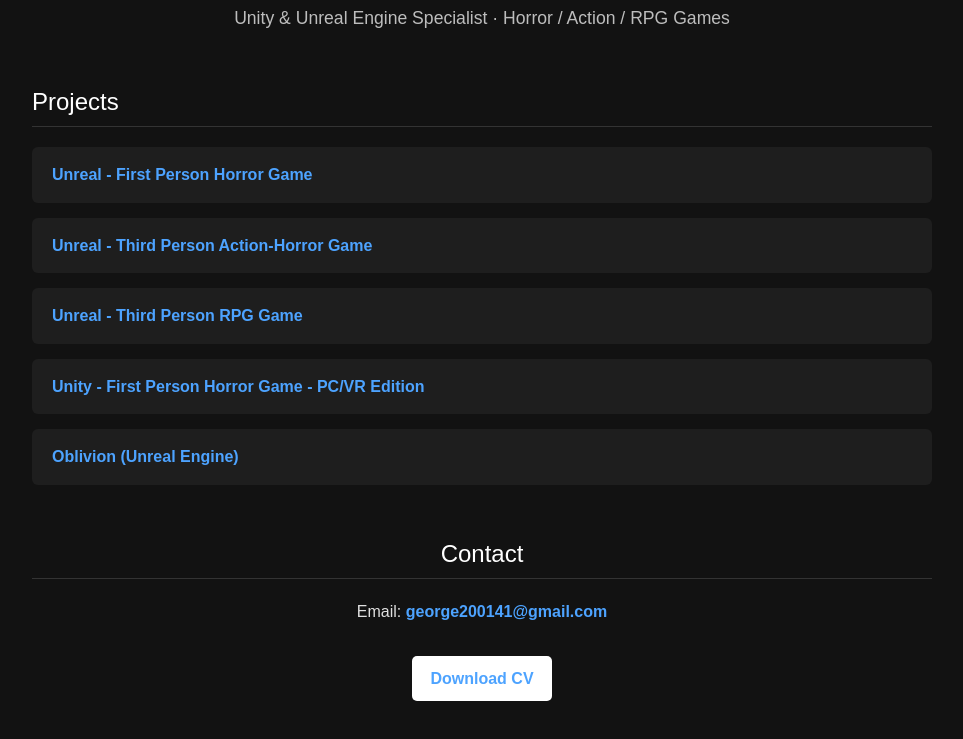
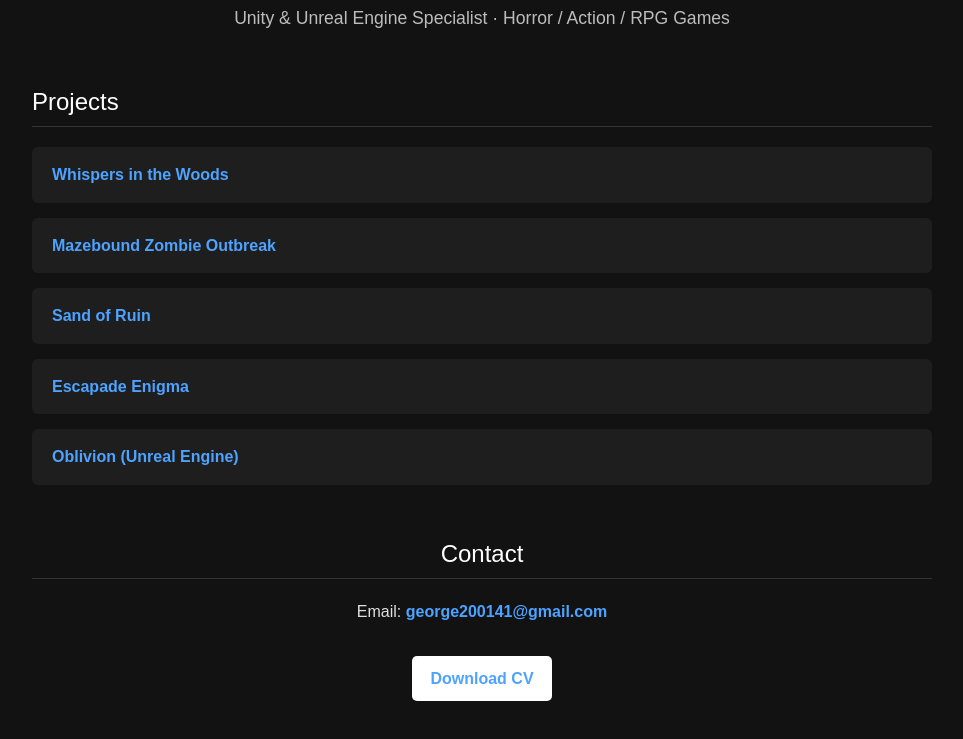
Before and after one commit to bjesenn/Portfolio, a plain HTML site: page index.html in a window 1280 px wide. Shown: the part 133-872 px from the top of the page, without its empty margins (158-1121 px from the left). Drawn offline with Linux system fonts and the light colour scheme.

Commit message:
Update index.html

```diff
--- a/index.html
+++ b/index.html
@@ -112,13 +112,14 @@
 <!-- Force update -->
 
     <h2>Projects</h2>
-    <div class="projects">
-      <div class="project-card"><a href="https://mega.nz/folder/eMdSSKhY#cMiWxkgaPNW_0RJrNPA7PA">Unreal - First Person Horror Game</a></div>
-      <div class="project-card"><a href="https://mega.nz/folder/PNU2RKhB#nF8B2VjFAsTZZCIa0ThNAw">Unreal - Third Person Action-Horror Game</a></div>
-      <div class="project-card"><a href="https://mega.nz/folder/PckQwIzR#5rSf2Lhk5F-BWietTkeDnw">Unreal - Third Person RPG Game</a></div>
-      <div class="project-card"><a href="https://mega.nz/file/bRdzjZLY#a5kuczDABpT2DOYOQkfoNgVatthCuZJPf1HMjjqrc8I">Unity - First Person Horror Game - PC/VR Edition</a></div>
-      <div class="project-card"><a href="https://mega.nz/fm/qI9yTKgR">Oblivion (Unreal Engine)</a></div>
-    </div>
+<div class="projects">
+  <div class="project-card"><a href="https://mega.nz/folder/eMdSSKhY#cMiWxkgaPNW_0RJrNPA7PA">Whispers in the Woods</a></div>
+  <div class="project-card"><a href="https://mega.nz/folder/PNU2RKhB#nF8B2VjFAsTZZCIa0ThNAw">Mazebound Zombie Outbreak</a></div>
+  <div class="project-card"><a href="https://mega.nz/folder/PckQwIzR#5rSf2Lhk5F-BWietTkeDnw">Sand of Ruin</a></div>
+  <div class="project-card"><a href="https://mega.nz/file/bRdzjZLY#a5kuczDABpT2DOYOQkfoNgVatthCuZJPf1HMjjqrc8I">Escapade Enigma</a></div>
+  <div class="project-card"><a href="https://mega.nz/fm/qI9yTKgR">Oblivion (Unreal Engine)</a></div>
+</div>
+
 
     <div class="contact">
       <h2>Contact</h2>
```
